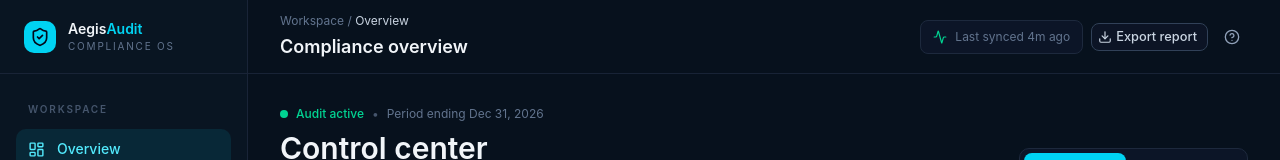
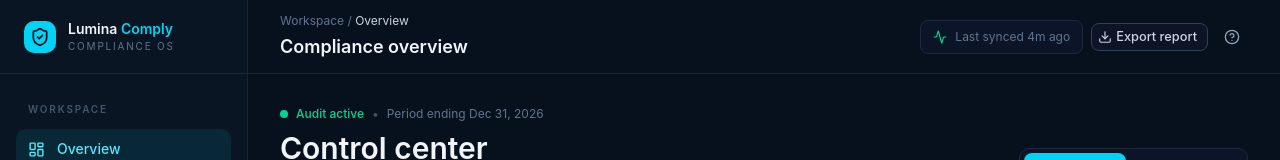
Before and after one commit to rcole051494-star/lumina-compliance-dashboard, a Next.js app: page / in a window 1280 px wide. Shown: the top 160 px of the page. Built offline with nearby package versions, Linux system fonts and the light colour scheme.

Commit message:
Rename product to Lumina Comply

```diff
--- a/app/layout.tsx
+++ b/app/layout.tsx
@@ -3,8 +3,8 @@ import type { Metadata, Viewport } from 'next'
 import './globals.css'
 
 export const metadata: Metadata = {
-  title: 'v0 App',
-  description: 'Created with v0',
+  title: 'Lumina Comply',
+  description: 'Compliance monitoring and audit readiness workspace.',
   generator: 'v0.app',
   icons: {
     icon: [
--- a/app/page.tsx
+++ b/app/page.tsx
@@ -72,7 +72,7 @@ export default function Page() {
 
   return <div className="min-h-screen bg-[#07111d] text-slate-100">
     <aside className={`fixed inset-y-0 left-0 z-40 flex w-[248px] flex-col border-r border-slate-800/80 bg-[#091522] transition-transform lg:translate-x-0 ${mobileOpen ? 'translate-x-0' : '-translate-x-full'}`}>
-      <div className="flex h-[74px] items-center gap-3 border-b border-slate-800/80 px-6"><div className="flex size-8 items-center justify-center rounded-lg bg-cyan-400 text-slate-950"><ShieldCheck className="size-5" /></div><div><p className="text-sm font-semibold">Aegis<span className="text-cyan-400">Audit</span></p><p className="text-[10px] uppercase tracking-[.18em] text-slate-500">Compliance OS</p></div></div>
+      <div className="flex h-[74px] items-center gap-3 border-b border-slate-800/80 px-6"><div className="flex size-8 items-center justify-center rounded-lg bg-cyan-400 text-slate-950"><ShieldCheck className="size-5" /></div><div><p className="text-sm font-semibold">Lumina<span className="text-cyan-400"> Comply</span></p><p className="text-[10px] uppercase tracking-[.18em] text-slate-500">Compliance OS</p></div></div>
       <div className="px-4 pt-7"><p className="px-3 text-[10px] font-semibold uppercase tracking-[.18em] text-slate-600">Workspace</p><nav className="mt-3 flex flex-col gap-1">{navItems.map(({ label, icon: Icon }) => <button key={label} onClick={() => { setActiveNav(label); setMobileOpen(false) }} className={`flex items-center gap-3 rounded-lg px-3 py-2.5 text-left text-sm transition ${activeNav === label ? 'bg-cyan-400/10 font-medium text-cyan-300' : 'text-slate-400 hover:bg-slate-800/60 hover:text-slate-200'}`}><Icon className="size-[17px]" />{label}{label === 'Evidence Locker' && <span className="ml-auto rounded bg-slate-800 px-1.5 py-0.5 text-[10px] text-slate-500">24</span>}</button>)}</nav></div>
       <div className="mt-auto border-t border-slate-800/80 p-4"><div className="mb-3 flex items-center gap-3 rounded-lg bg-slate-800/40 p-3"><div className="flex size-8 items-center justify-center rounded-full bg-slate-700 text-slate-300"><UserRound className="size-4" /></div><div><p className="text-xs font-medium">Jordan Lee</p><p className="text-[10px] text-slate-500">Security Admin</p></div><MoreHorizontal className="ml-auto size-4 text-slate-500" /></div><button className="flex w-full items-center gap-3 rounded-lg px-3 py-2 text-xs text-slate-500 hover:text-slate-300"><Settings2 className="size-4" />Workspace settings</button></div>
     </aside>
```
